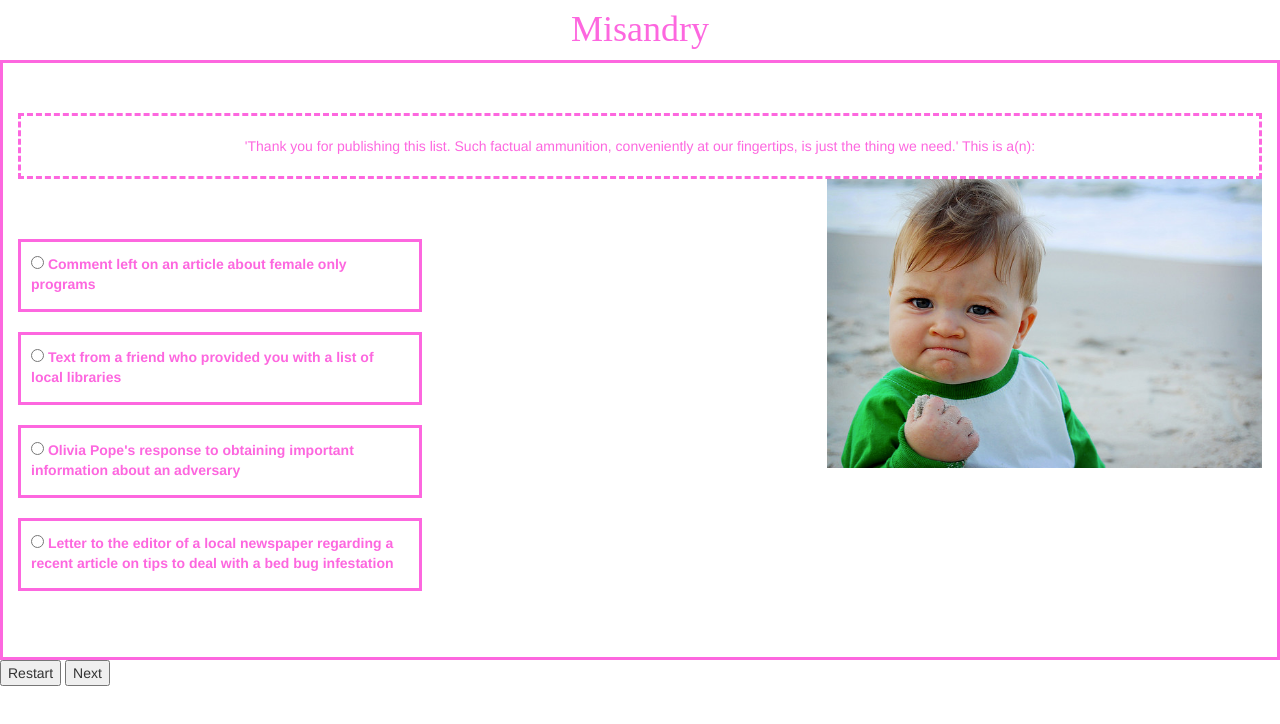
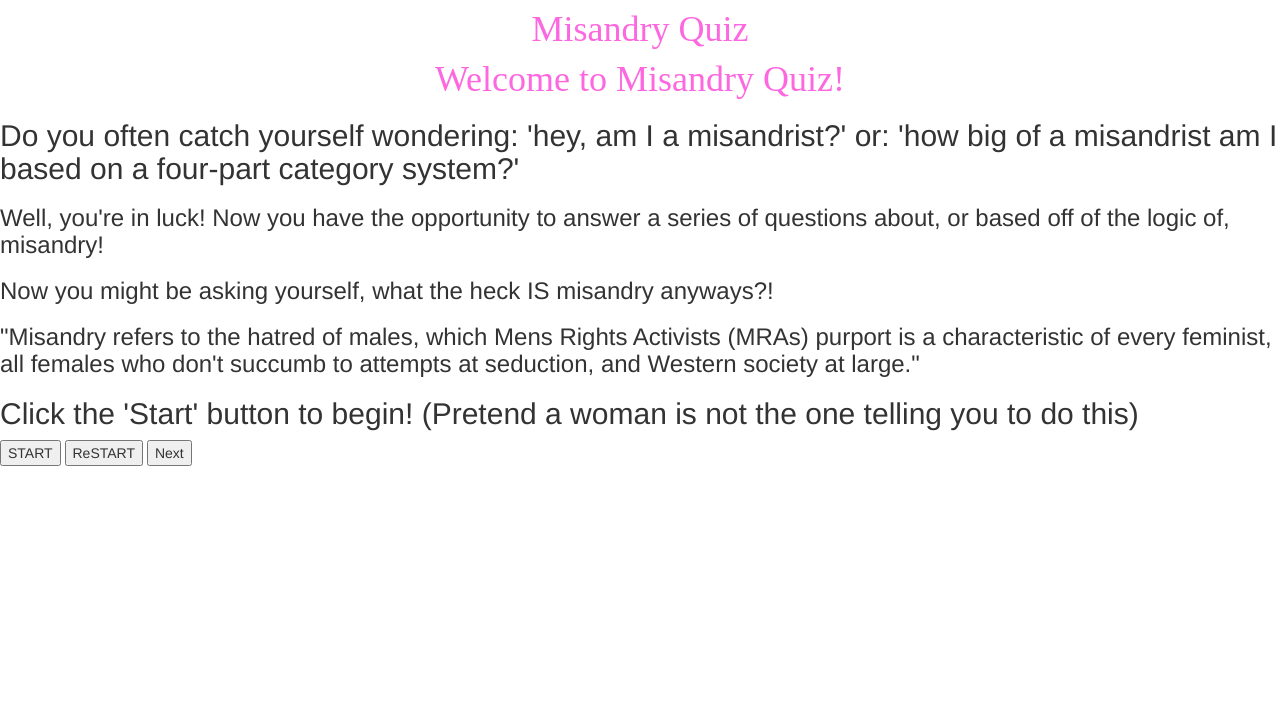
Before and after one commit to savageblackout/project1_trivia, a plain HTML site: page starter_code/index.html in a window 1280 px wide. Drawn offline with nearby package versions, Linux system fonts and the light colour scheme.

Commit message:
prompts additions and title page change function

```diff
--- a/starter_code/css/main.css
+++ b/starter_code/css/main.css
@@ -1,65 +1,6 @@
-/*html,
 body {
-  background-image: url("file:///Users/claire/code/Project01_MisandryTrivia/assets/background.jpg");
-  background-size: cover;
-
-}
-
-.Container {
-  position: relative;
-  text-align: center;
-  border: 1px solid #FD67DF;
-  background-color: rgba(255,228,255,0.5);
-  margin: 50px auto;
-  height: 500px;
-  max-width: 90%;
-  border-radius: 10px;
-
-}
-
-.header {
-  text-align: center;
-  position: relative;
-  font-family: Barbie;
-  margin: 20px auto;
-  font-size: 18;
-  color: #FD67DF;
-  height: 75px;
-  padding: 10px 10px;
-  background-color: rgba(255,228,255,0.5);
-  border-radius: 10px;
-  max-width: 90%;
-}
-
-.questionContainer {
-  text-align: center;
-  position: relative;
-  border: 1px solid #FD67DF;
-  margin: 50px auto;
-  padding: 50px 25px;
-  max-width: 90%;
-  height: 420px;
-  background-color: rgba(255,228,255,0.5);
-  border-radius: 10px;
-
-}
-#prompt {
-  font-family: Barbie;
-  font-size: 18pt;
-  color:#FD67DF;
-  text-align: center;
-  /*display: block;*/
-  position: relative;
-  border: 1px solid #FD67DF;
-  margin: 0 auto;
-  padding: 2px 2px;
-  background-color: rgba(255,228,255,0.5);
-  height: 200px;
-  width: 600px;
-  border-radius: 10px;*/
-body {
-  background-image: url("file:///Users/claire/code/Project01_MisandryTrivia/assets/background.jpg");
-  background-size: cover;
+/*  background-image: url("file:///Users/claire/code/Project01_MisandryTrivia/assets/background.jpg");
+*/  background-size: cover;
   }
 
 h1 {
@@ -130,15 +71,3 @@ h1 {
 .hidden {
   display: none;
 }
-/* #images
-{
-  height:200px;
-  width:200px;
-  float: right;
-  max-width: 20%;
-}
-
- #images img {
-  max-width: 20%;
-  float: right;
-}*/
--- a/starter_code/index.html
+++ b/starter_code/index.html
@@ -10,34 +10,38 @@
     <meta charset="utf-8">
     </head>
   <body>
-  <h1 id="header">Misandry</h1>
-  <div id="title-container" class="hidden">
-    <h1>Welcome to MisandryQuiz, the web's only Misandry Quiz Challenge Game!</h1>
-    <p>misandry means ...</p>
+  <h1 id="header">Misandry Quiz</h1>
+  <div id="title-container" class="">
+    <h1>Welcome to Misandry Quiz!</h1>
+    <h2>Do you often catch yourself wondering: 'hey, am I a misandrist?' or: 'how big of a misandrist am I based on a four-part category system?'</h2>
+    <h3> Well, you're in luck! Now you have the opportunity to answer a series of questions about, or based off of the logic of, misandry!</h3>
+    <h3> Now you might be asking yourself, what the heck IS misandry anyways?!</h3>
+    <h3>"Misandry refers to the hatred of males, which Mens Rights Activists (MRAs) purport is a characteristic of every feminist, all females who don't succumb to attempts at seduction, and Western society at large."</h3>
+    <h2>Click the 'Start' button to begin! (Pretend a woman is not the one telling you to do this)</h2>
   </div>
-  <div id="quizContainer" class="">
+  <div id="quizContainer" class="hidden">
     <div id="questions"></div>
       <div class="choices">
       <form>
-      <div id="a">
+      <div id="a" class ="">
         <label>
           <input type=radio name="answer">
           <span></span>
         </label>
       </div><br>
-      <div id="b">
+      <div id="b" class ="">
         <label>
           <input type=radio name="answer">
           <span></span>
         </label>
       </div><br>
-      <div id="c">
+      <div id="c" class ="">
         <label>
           <input type=radio name="answer">
           <span></span>
         </label>
       </div><br>
-      <div id="d">
+      <div id="d" class ="">
         <label>
           <input type=radio name="answer">
           <span></span>
@@ -49,7 +53,8 @@
         <img src="Correct/winning.png">
         </div>
   </div>
-  <button id="restart">Restart</button>
+  <button id="start">START</button>
+  <button id="restart" class="">ReSTART</button>
   <button id="next">Next</button>
 </body>
 <script src="js/main.js"></script>
--- a/starter_code/js/main.js
+++ b/starter_code/js/main.js
@@ -1,11 +1,10 @@
 console.log("main.js loaded!");
-
+ $(document).ready(function(){
 
 /* MODEL Data *********************************************************/
 var questions = [
   {
     prompt:  "'Thank you for publishing this list. Such factual ammunition, conveniently at our fingertips, is just the thing we need.'  This is a(n):",
-    type:    "options",
     answer:  "a",
     options: [
       "Comment left on an article about female only programs",
@@ -15,35 +14,45 @@ var questions = [
     ]
   },
   {
-    prompt: "Is this an example true or false question?",
-    type:   "true/false",
-    answer: "true"
-  }
+    prompt: "'Take the red pill' is a phrase often used by this group of people:",
+    answer: "d",
+    options: [
+    "Huge fans of The Matrix",
+    "Licensed medical professionals",
+    "Mens Rights Advocates (MRAs)",
+    "All of the above"
+    ]
+  },
+  {
+    prompt: "The 'manosphere' refers to:",
+    answer: "d",
+    options: [
+    "A magical land where men have equal rights as women",
+    "The secret space program designed by feminists that will launch into space all men left after the apocalypse",
+    "A layer of ozone in the Earth's atmosphere consisting of Old Spice products",
+    "Online blogs, message boards and other sites frequented by MRAs"
+    ]
+  },
 ];
 
 var questionNumber = 0;
 
 /* MODEL Behavior *****************************************************/
 
-var checkAnswer = function() {
+// var checkAnswer = function() {
 
-};
+// };
+
+$('#start').on('click', function(evt) {
+    console.log(evt, this);
+    $('#title-container').addClass('hidden');
+    $('#quizContainer').removeClass('hidden');
+  });
 
 
 /* VIEW ELEMENTS ******************************************************/
 
 var $questions = $(document.getElementById('questions'));
-
-var $questions = [
-// {'prompt': '"Thank you for publishing this list. Such factual ammunition,
-// conveniently at our fingertips, is just the thing we need.”  This is a(n):'},
-];
-
-var playerChoice = function() {
-  document.selectElementById('a', 'b', 'c', 'd')
-          .addEventListener('on-click', checkAnswer())
-};
-
 
 var render = function() {
   // 1. identify the information we need
@@ -56,7 +65,7 @@ var render = function() {
   var $answerC = $('#c span');
   var $answerD = $('#d span');
 
-  // 3. put it there
+ // 3. put it there
   $questionBox.text(currentQuestion.prompt);
   $answerA.text(currentQuestion.options[0]);
   $answerB.text(currentQuestion.options[1]);
@@ -65,80 +74,19 @@ var render = function() {
 };
 
 /* STARTUP ************************************************************/
+// var checkAnswer = function() {
+//   if (currentQuestion === currentQuestion.answer){
+//     render();
+//   } else {
+//     alert("wrong");
+//   }
+// };
 
 render();
+});
 
 /* DEAD CODE **********************************************************/
 
-// var questions = [
-// {question: '“Thank you for publishing this list. Such factual ammunition, conveniently at our fingertips, is just the thing we need.”  This is a(n):',
-//  choices: [“a”, “b”, “c”, “d”, “d”]
-
-// var answers = [question[5]];
-
-//   [$answerA: "A. comment left on an article about female only programs",
-
-//   $answerB: "vaB. Text from a friend who provided you with a list of local libraries",
-
-//   $answerC: "C. Olivia Pope's response to obtaining important information about an adversary",
-
-//   $answerD: "D. Letter to the editor of a local newspaper regarding a recent article tips to deal with a bed bug infestation",
-
-//   $answer: "A. comment left on an article about female only programs"],
-//   }, {$prompt: '"Take the red pill" is a phrase often used by this group of people:'
-//   $options:
-//   [$answerA: 'A. Huge fans of The Matrix',
-//   $answerB: 'B. Licensed medical professionals',
-//   $answerC: 'C. Mens Rights Advocates (MRAs)',
-//   $answerD: 'D. All of the above',
-//   $answer: 'D. All of the above']}
-//   }]
-
-// //MODEL: Data model******
-
-// var questionCount = 0
-// var openQuestions = [0, 1, 2, 3, 4, 5,
-//                     6, 7, 8, 9];
-// var closedQuestions = [];
-// var totalQuestions = $('.questions').size();
-// var currentQuestion = 0;
-// $('.option').change(function(){
-//     var answer = ($(this).attr('value'))
-//     var question = ($(this).attr('name'))
-//     answers[question] = answer
-
-// var initGame = function(){
-//   $options.addEventListener("click", returnAnswer()){
-//     if ($options == $answer){
-//       correctAns();
-//       questionCount ++;
-//       $questions.hide();
-//       $($questions.get(currentQuestion)).fadeIn();
-
-//       console.log("yay!");
-//     }else{
-//        incorrectAns();
-//        returnQuestion();
-//        console.log("boo!");
-//     }
-//   }
-
-//   }
-
-
-
-// };
-
-// returnQuestion = function() {
-
-// };
-
-// var correctAns = function(){
-
-// }
-// var incorrectAns = function(){
-
-// }
 // //Winner categories and descriptions
 
 // var $winningCategory1 = $('#winnerCategory1');
@@ -175,42 +123,7 @@ render();
 //   }
 // }
 
-// //winning conditions…
 
-
-// // if (correctAns > 15 && correctAns < 20){
-// //   winningCategory1();
-// //   return $('#winningCategory1'), $('#winnerExplain1')
-// //   console.log("WINNER 1!");
-// //   } else if (correctAns < 15 && correctAns > 10) {
-// //   winningCategory2();
-// //   return
-// //   console.log("WINNER 2!");
-// // } else if (correctAns < 10 && correctAns > 5) {
-// //   winningCategory3;
-// //   return
-// //   console.log("WINNER 3!");
-// // } else if (correctAns < 5 && correctAns > 0){
-// //   winningCategory4();
-// //   return
-// //   console.log("WINNER 4!")
-// // }
-
-// //Console helper: Print the state!
-
-// var printState = function() {
-//   if (winningCategory1) {
-//     console.log("GREAT JOB!");
-//   } else if(winningCategory2) {
-//     console.log("GOOD JOB!");
-//   } else if (winningCategory3) {
-//     console.log("OK JOB!");
-//   } else (winningCategory4) {
-//     console.log("MEH JOB!");
-//   }
-// }
-
-// });
 
 // // /*MODEL: Game Behavior**********
 
```
Also changed, not shown: 1 other file.
